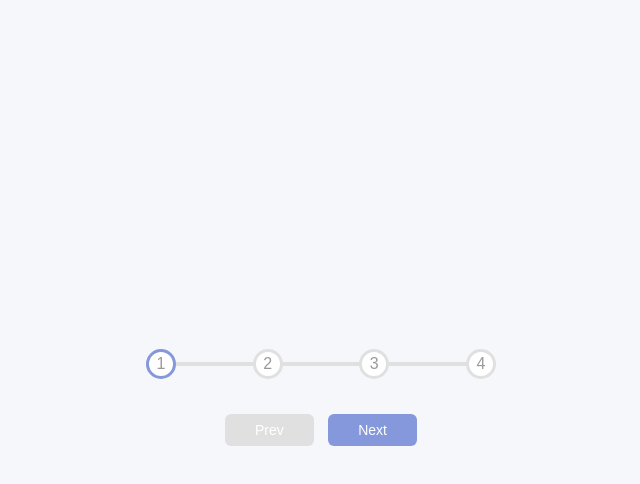
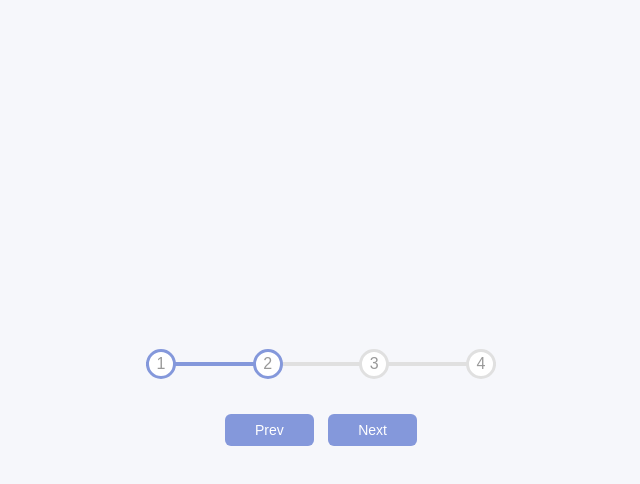
Before and after one commit to DavidovQC/50_CSS_Projects, a plain HTML site: page Day_2_Progress_Steps/index.html in a window 1280 px wide. Both pictures are taken after a click on the button "Next". Shown: the whole page, without its empty margins (319-959 px from the left). Drawn offline with Linux system fonts and the light colour scheme; a web font is replaced by a local one.

Commit message:
Finish day 2

```diff
--- a/Day_2_Progress_Steps/script.js
+++ b/Day_2_Progress_Steps/script.js
@@ -1 +1,49 @@
-const r = 5;
+const progress = document.getElementById('progress');
+
+const next = document.getElementById('next');
+const prev = document.getElementById('prev');
+
+const circles = document.querySelectorAll('.circle');
+
+let currentActive = 1;
+
+next.addEventListener('click', () => {
+    if(currentActive < circles.length){
+        currentActive++;
+    }
+    update();
+})
+
+
+prev.addEventListener('click', () => {
+    if(1 < currentActive){
+        currentActive--;
+    }
+    update();
+})
+
+function update(){
+    circles.forEach( (circle, idx) => {
+        if(idx < currentActive){
+            circle.classList.add('active');
+        }
+
+        else{
+            circle.classList.remove('active');
+        }
+    })
+
+    const actives = document.querySelectorAll('.active');
+    progress.style.width = (actives.length -1) / (circles.length - 1) * 100 + '%';
+
+    if(currentActive == 1){
+        prev.disabled = true;
+    }
+    else if(currentActive == circles.length){
+        next.disabled = true;
+    }
+    else{
+        prev.disabled = false;
+        next.disabled = false;
+    }
+}
--- a/Day_2_Progress_Steps/style.css
+++ b/Day_2_Progress_Steps/style.css
@@ -49,7 +49,7 @@ body{
 .progress{
     background: var(--line-border-fill);
     position: absolute;
-    top: 0%;
+    top: 50%;
     left: 0%;
     transform: translateY(-50%);
     height: 4px;
```
